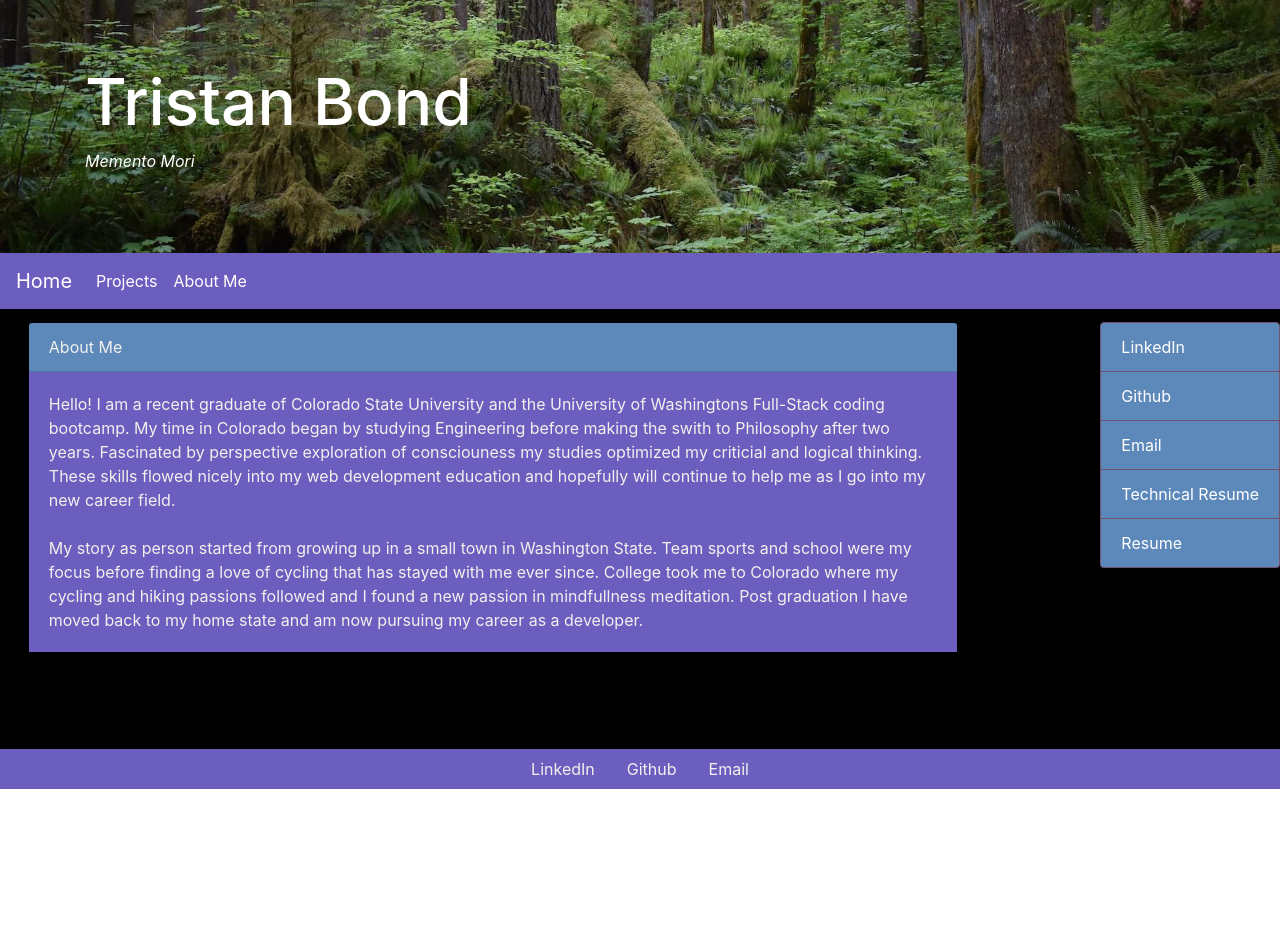
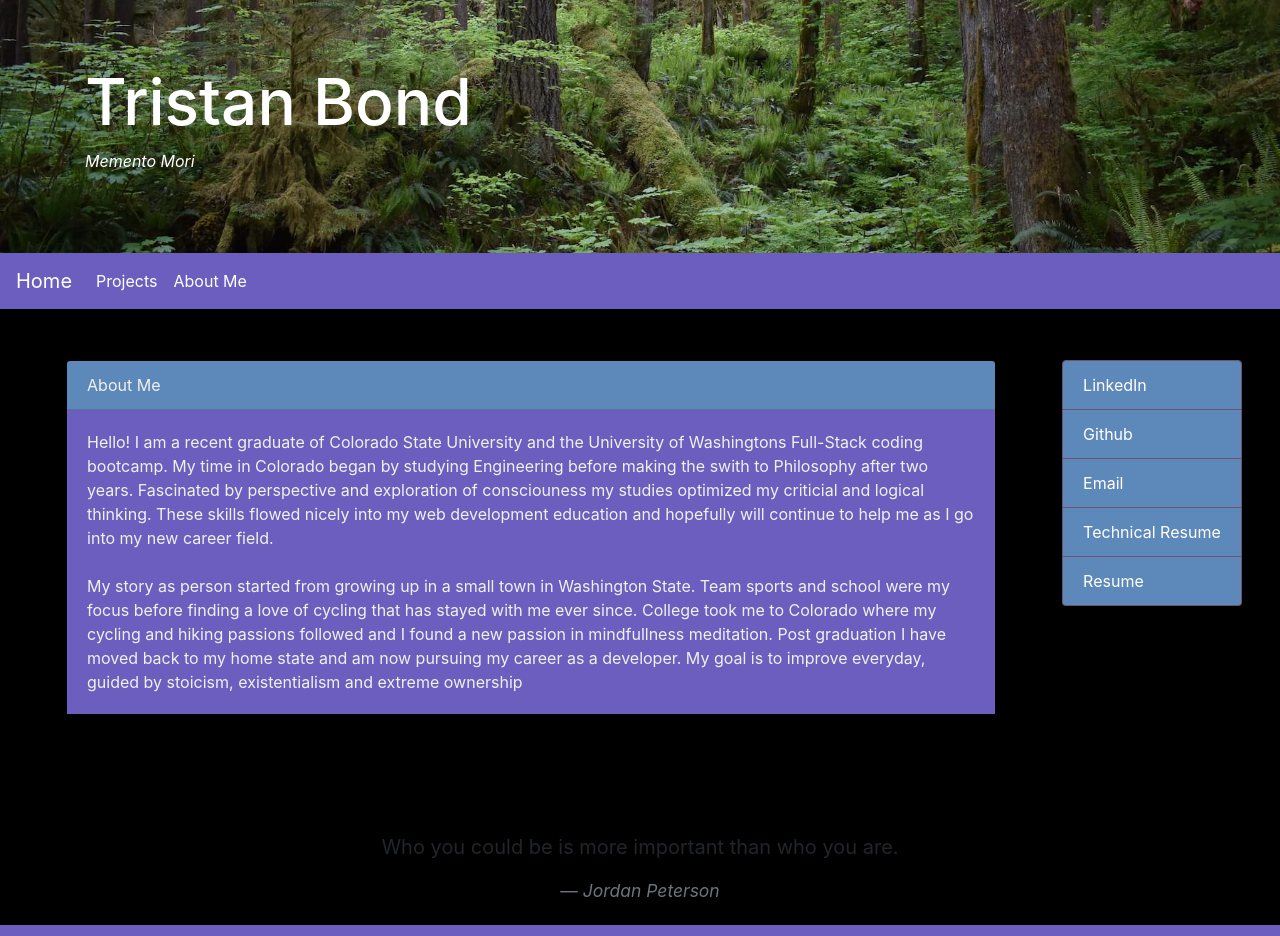
Before and after one commit to tbond4/portfolio, a React (Create React App) app: page /AboutMe in a window 1280 px wide. Shown: the top 936 px of the page. Before the commit the page ends 800 px from the top, so only its background shows below. Built offline with nearby package versions, Linux system fonts and the light colour scheme.

Commit message:
about me page update

```diff
--- a/src/pages/AboutMe.js
+++ b/src/pages/AboutMe.js
@@ -1,8 +1,10 @@
+import { Card } from "react-bootstrap";
 import LinkList from "../components/LinkList";
 
 function AboutMe(){
 return (
-    <div className="d-flex mb-5 justify-content-between" style={{color:"#f0f1ed",backgroundColor:"black"}}>
+    <div>
+    <div className="d-flex mb-5" style={{color:"#f0f1ed",backgroundColor:"black",justifyContent:"space-evenly",marginTop:"3%"}}>
 
     <div className="card col-9 mb-5"style={{color:"#f0f1ed",backgroundColor:"black",margin:"1%"}}>
         <div className="card-header" style={{backgroundColor:"#5d88ba"}}>
@@ -10,17 +12,33 @@ return (
         </div>
          <div className="card-body" style={{color:"#F0F1ED",backgroundColor:"#6b5ebf"}}>
                 Hello! I am a recent graduate of Colorado State University and the University of Washingtons Full-Stack coding bootcamp. My time in Colorado
-            began by studying Engineering before making the swith to Philosophy after two years. Fascinated by perspective exploration of consciouness my studies
+            began by studying Engineering before making the swith to Philosophy after two years. Fascinated by perspective and exploration of consciouness my studies
             optimized my criticial and logical thinking. These skills flowed nicely into my web development education and hopefully will continue to help me
             as I go into my new career field.
             <br/>
             <br/>
                 My story as person started from growing up in a small town in Washington State. Team sports and school were my focus before finding a love of cycling
             that has stayed with me ever since. College took me to Colorado where my cycling and hiking passions followed and I found a new passion in mindfullness meditation.
-            Post graduation I have moved back to my home state and am now pursuing my career as a developer.
+            Post graduation I have moved back to my home state and am now pursuing my career as a developer. My goal is to improve everyday, guided by stoicism, existentialism and
+            extreme ownership
         </div>
     </div>
     <LinkList/>
+    </div>
+    <Card style={{backgroundColor:"black"}}>
+        <Card.Body style={{textAlign:"center",fontSize:"3em"}}>
+            <blockquote className="blockquote mb-0">
+            <p>
+            {' '}
+             Who you could be is more important than who you are.{' '}
+            </p>
+            <footer className="blockquote-footer">
+            <cite title="Source Title">Jordan Peterson</cite>
+            </footer>
+            </blockquote>
+        </Card.Body>
+    </Card>
+
     </div>
 );
 }
--- a/src/pages/Home.js
+++ b/src/pages/Home.js
@@ -6,7 +6,7 @@ import self from "../images/self.png"
 import { Button, Card } from "react-bootstrap";
 function Home(){
 return (
-<div className="d-flex" style={{backgroundColor:"black", flexDirection:"row", flexWrap:"wrap",justifyContent:"space-evenly"}}>
+<div className="d-flex" style={{backgroundColor:"black", flexDirection:"row", flexWrap:"wrap",justifyContent:"space-evenly",}}>
 
     <ProjectCard
         title="Join Us Outside"
@@ -19,7 +19,7 @@ return (
         <Card.Img src={self} alt="cite author"/>
         <Card.Body style={{display:"flex",flexDirection:"column",justifyContent:"space-evenly",alignItems:"center"}}>
         <Button href="/projects" style={{backgroundColor:"#6b5ebf",borderRadius:"20px",width:"200px"}}>More Projects</Button>
-        <Button href="/projects" style={{backgroundColor:"#6b5ebf",borderRadius:"20px",width:"200px"}}>Instagram</Button>
+        <Button href="/https://www.instagram.com/tristan__bond/" style={{backgroundColor:"#6b5ebf",borderRadius:"20px",width:"200px"}}>Instagram</Button>
         <Button href="/aboutMe" style={{backgroundColor:"#6b5ebf",borderRadius:"20px",width:"200px"}}>More About Me</Button>
         </Card.Body>
     </Card>
```
